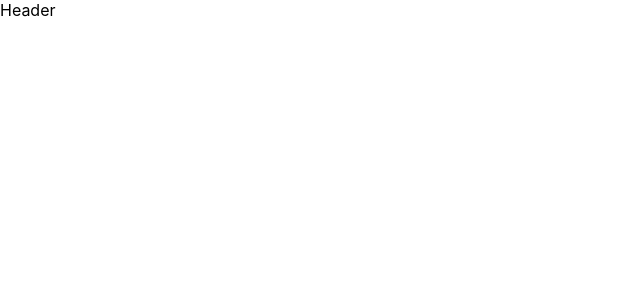
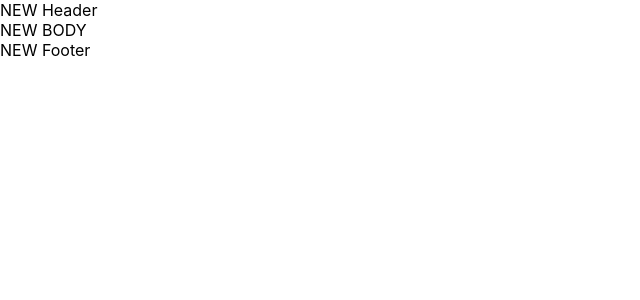
Before and after one commit to KombinatorVit/microtaski, a React (Create React App) app: page / in a window 1280 px wide. Shown: the top 300 px of the page, without its empty margins (0-640 px from the left). Built offline with nearby package versions, Linux system fonts and the light colour scheme.

Commit message:
Вложенные компоненты!

```diff
--- a/src/App.tsx
+++ b/src/App.tsx
@@ -1,12 +1,16 @@
 import React from 'react';
 import './App.css';
 import {Header} from './site/Header';
+import {Body} from './site/Body';
+import {Footer} from './site/Footer';
 
 function App() {
   return (
 
 <div>
-  <Header />
+  <Header title={'NEW Header'} />
+  <Body titleForBody={'NEW BODY'} />
+  <Footer titleForFooter={'NEW Footer'} />
 </div>  );
 }
 
--- /dev/null
+++ b/src/site/Body.tsx
@@ -0,0 +1,14 @@
+type BodyType = {
+    titleForBody: string
+}
+
+
+export const Body = (props: BodyType) => {
+    return (
+        <div>
+
+            {props.titleForBody}
+        </div>
+    )
+
+}
--- /dev/null
+++ b/src/site/Footer.tsx
@@ -0,0 +1,14 @@
+type FooterType = {
+    titleForFooter: string
+}
+
+
+export const Footer = (props: FooterType) => {
+    return (
+
+        <div>
+
+            {props.titleForFooter}
+        </div>
+    )
+}
--- a/src/site/Header.tsx
+++ b/src/site/Header.tsx
@@ -1,9 +1,17 @@
-export const Header = () => {
-return (
-    <>
 
-Header
 
-    </>
-)
+type HeaderType = {
+    title: string
+}
+
+export const Header = (props: HeaderType) => {
+
+
+    return (
+        <>
+
+            {props.title}
+
+        </>
+    );
 };
```
